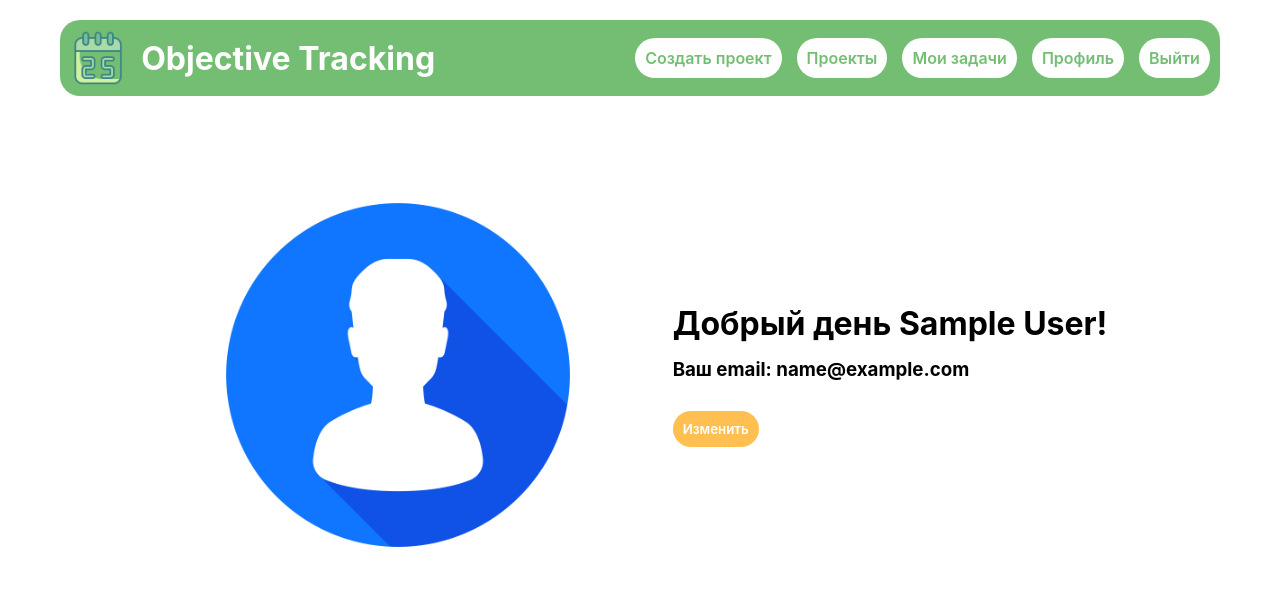
After one commit to olegmishutin/Objective-Tracking, a Django app: page /profile/ in a window 1280 px wide. The commit adds this page. Shown: the top 599 px of the page. Run offline with Django 5.2, Linux system fonts and the light colour scheme; the visitor is signed in with stand-in values (Sample User, id 1).

Commit message:
added profile

```diff
--- /dev/null
+++ b/frontend/static/css/profile.css
@@ -0,0 +1,54 @@
+.profile {
+    width: 100%;
+    display: flex;
+    justify-content: center;
+    align-items: center;
+    gap: 50px;
+}
+
+.profile__photo {
+    width: 450px;
+    height: 450px;
+    border-radius: 50%;
+    overflow: hidden;
+}
+
+.profile__photo img {
+    width: 100%;
+    height: 100%;
+    object-fit: cover;
+}
+
+.profile__info {
+    display: flex;
+    flex-direction: column;
+    gap: 15px;
+    align-items: flex-start;
+}
+
+.profile__modal {
+    display: flex;
+    flex-direction: column;
+    gap: 20px;
+    align-items: center;
+}
+
+.profile__modal .textbox {
+    border: 2px solid #6565ff;
+}
+
+.profile__modal input[type='submit'] {
+    background-color: #74be74;
+    color: white;
+}
+
+.profile__modal button {
+    background-color: #ff4d4d;
+    color: white;
+}
+
+.profile__info button[id='open_modal_button']{
+    background-color: #ffbf51;
+    color: white;
+    margin-top: 15px;
+}
--- /dev/null
+++ b/frontend/static/js/modal.js
@@ -0,0 +1,7 @@
+document.getElementById('open_modal_button').onclick = () => {
+    document.getElementById('modal').style.display = 'flex'
+}
+
+document.getElementById('close_modal_button').onclick = () => {
+    document.getElementById('modal').style.display = 'none'
+}
--- a/frontend/templates/base.html
+++ b/frontend/templates/base.html
@@ -29,7 +29,7 @@
                     <a href="">Мои задачи</a>
                 </li>
                 <li>
-                    <a href="">Профиль</a>
+                    <a href="{% url 'users:profile' %}">Профиль</a>
                 </li>
                 <li>
                     <a href="{% url 'authentication:logout' %}">Выйти</a>
--- /dev/null
+++ b/frontend/templates/profile.html
@@ -0,0 +1,38 @@
+{% extends 'base.html' %}
+{% load static %}
+{% block stylesheet %}
+    <link rel="stylesheet" href="{% static 'css/profile.css' %}">
+    <link rel="stylesheet" href="{% static 'css/modal.css' %}">
+{% endblock %}
+{% block content %}
+    <div class="profile">
+        <div class="profile__photo">
+            <img src="{% if user.photo %} {{ user.photo.url }} {% else %} {% static 'images/user.jpg' %} {% endif %}"
+                 alt="user photo">
+        </div>
+        <div class="profile__info">
+            <h1 class="profile__info__first_name">Добрый день {{ user.get_full_name }}!</h1>
+            <h3 class="profile__info__first_name">Ваш email: {{ user.email }}</h3>
+            <button id="open_modal_button">Изменить</button>
+        </div>
+        <form action="{% url 'users:profile' %}" method="post" class="modal" id="modal" enctype="multipart/form-data">
+            {% csrf_token %}
+            <div class="modal__box profile__modal">
+                <label for="file-upload" class="file_upload">Загрузить фото</label>
+                <input id="file-upload" type="file" name="photo" class="file_upload_input"/>
+                <input class="textbox" type="text" name="first_name" placeholder="Имя" value="{{ user.first_name }}"
+                       required>
+                <input class="textbox" type="text" name="last_name" placeholder="Фамилия" value="{{ user.last_name }}"
+                       required>
+                <input class="textbox" type="email" name="email" placeholder="Email-адрес" value="{{ user.email }}"
+                       required>
+                {% for message in messages %}
+                    <p>{{ message }}</p>
+                {% endfor %}
+                <input type="submit" value="Изменить профиль">
+                <button type="button" id="close_modal_button">Закрыть</button>
+            </div>
+        </form>
+    </div>
+    <script src="{% static 'js/modal.js' %}"></script>
+{% endblock %}
--- a/server/server/urls.py
+++ b/server/server/urls.py
@@ -7,5 +7,6 @@ urlpatterns = [
     path('admin/', admin.site.urls),
     path('', include('authentication.urls')),
     path('', include('projects.urls')),
+    path('', include('users.urls')),
     path('', include(static(settings.MEDIA_URL, document_root=settings.MEDIA_ROOT)))
 ]
--- a/server/users/urls.py
+++ b/server/users/urls.py
@@ -0,0 +1,8 @@
+from django.urls import path
+from django.contrib.auth.decorators import login_required
+from . import views
+
+app_name = 'users'
+urlpatterns = [
+    path('profile/', login_required(views.ProfileView.as_view()), name='profile')
+]
--- a/server/users/views.py
+++ b/server/users/views.py
@@ -1,3 +1,22 @@
-from django.shortcuts import render
+from django.views import generic
+from django.http import HttpResponse
+from django.contrib.auth import get_user_model
+from .forms import EditProfileForm
 
-# Create your views here.
+
+class ProfileView(generic.DetailView):
+    model = get_user_model()
+    template_name = 'profile.html'
+    context_object_name = 'user'
+
+    def get_object(self, queryset=None):
+        return self.request.user
+
+    def post(self, request, *args, **kwargs):
+        form = EditProfileForm(request.POST, instance=self.get_object())
+        if form.is_valid():
+            form.save()
+
+        request.user.changePhoto(request.FILES.get('photo'))
+        request.user.save()
+        return super().get(request, *args, **kwargs)
```
Also changed, not shown: frontend/static/css/modal.css (added, +30 -0 lines), server/users/forms.py (added, +8 -0 lines), frontend/static/images/user.jpg (added), server/media/users_photos/zdaniia_poberezhe_skala_152155_3840x2160.jpg (added).
